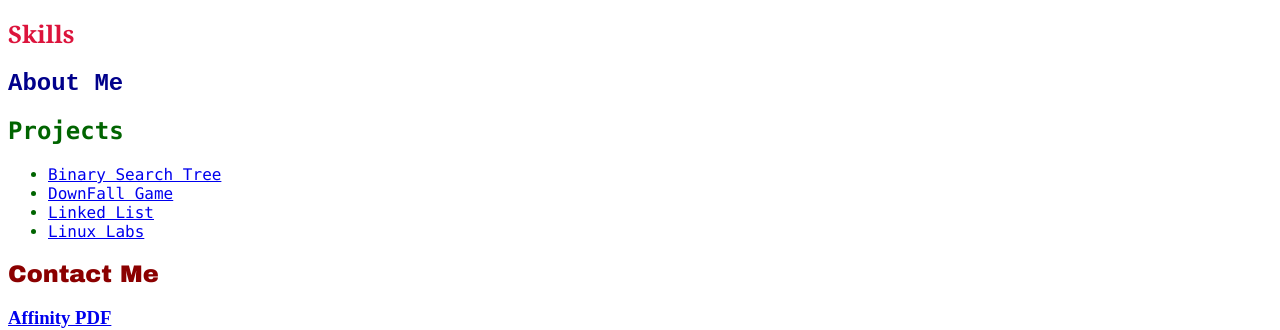
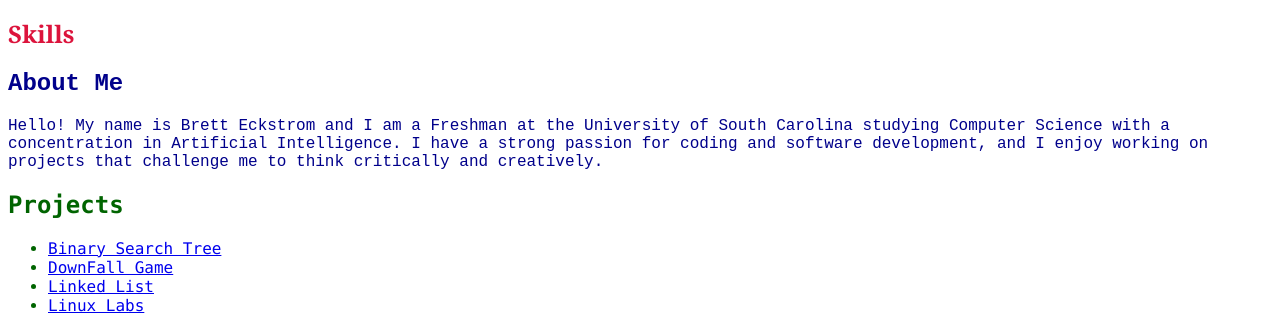
Before and after one commit to Brett-Eck/Brett-Eck.github.io, a plain HTML site: page index.html in a window 1280 px wide. Shown: the part 177-507 px from the top of the page. Drawn offline with Linux system fonts and the light colour scheme.

Commit message:
About Me

```diff
--- a/index.html
+++ b/index.html
@@ -15,6 +15,7 @@
         </div>
         <div class = "about">
             <h2>About Me</h2>
+            <p> Hello! My name is Brett Eckstrom and I am a Freshman at the University of South Carolina studying Computer Science with a concentration in Artificial Intelligence. I have a strong passion for coding and software development, and I enjoy working on projects that challenge me to think critically and creatively.</p>
         </div>
         <div class = "projects">
         </div>
```
